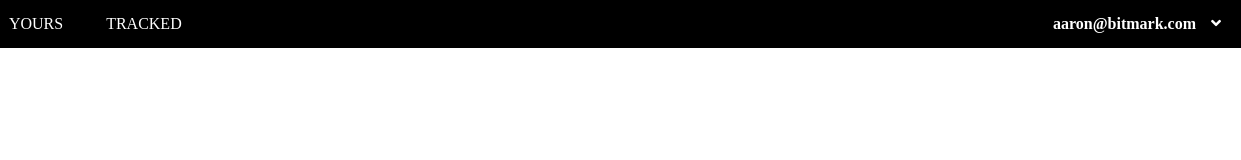
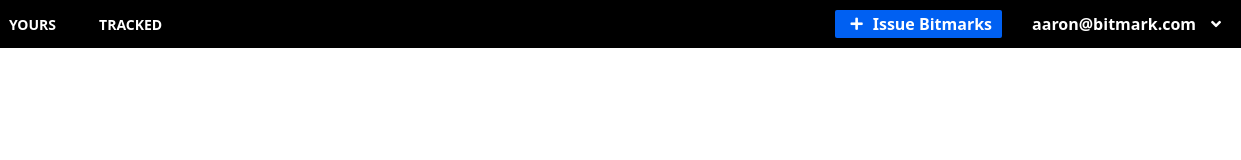
Before and after one commit to jamieabc/prototype, a website: page webapp/properties.html in a window 1280 px wide. Shown: the full height of the page, 39-1280 px from the left. Drawn offline with nearby package versions, Linux system fonts and the light colour scheme; files that its build step writes are made by us from their sources; files whose address does not match are found by name.

Commit message:
add issue btns

```diff
--- a/assets/main.scss
+++ b/assets/main.scss
@@ -1,3 +1,12 @@
+body {
+  padding: 0;
+  color: #000;
+  background: #fff;
+  font-weight: 300;
+  font-size: 14px;
+  font-family: Avenir, 'Noto Sans', sans-serif;
+}
+
 .header {
   background: black;
   height: 48px;
@@ -29,6 +38,7 @@
 
   .header__list--left {
     width: calc(50% - 45px);
+    font-weight: bold;
 
     ul {
       display: flex;
@@ -45,7 +55,6 @@
       }
     }
 
-
     .header__list--white {
       color: white;
     }
@@ -55,10 +64,7 @@
     width: 50%;
     display: flex;
     justify-content: flex-end;
-
-    .header__issue {
-
-    }
+    height: 48px;
 
     .header__account {
       display: inline-flex;
@@ -84,5 +90,29 @@
       padding: 0 5px 0 15px;
     }
 
+    .header__issue-wrapper {
+      display: flex;
+      align-items: center;
+      background: #0060f2;
+      text-decoration: none;
+      padding: 2.5px 10px 2.5px 5px;
+      margin: 10px 15px;
+      border-radius: 2px;
+
+      .header__issue {
+        font-size: 16px;
+        font-weight: 700;
+        color: white;
+      }
+
+      .header__plus {
+        margin: 10px;
+      }
+
+      .header__issue-wrapper--white {
+        color: white;
+      }
+    }
+
   }
 }
--- a/webapp/properties.html
+++ b/webapp/properties.html
@@ -26,12 +26,21 @@
 
         <div class="header__list--right">
 
+          <a  href="#" class="header__issue-wrapper">
+            <!-- <svg class="icon-plus header__plus header__issue-wrapper--white"> -->
+            <!--   <use xlink:href="../build/images/icons.svg#icon-plus" xmlns:xlink="http://www.w3.org/1999/xlink"></use> -->
+              <!-- </svg> -->
+            <i class="header__plus header__issue-wrapper--white fas fa-plus"></i>
+            <span class="header__issue">Issue Bitmarks</span>
+          </a> <!-- end of header__issue--wrapper -->
+
           <div class="header__account">
             <span class="header__email">aaron@bitmark.com</span>
             <span class="header__triangle">
               <i aria-hidden="true" class="fa fa-angle-down"></i>
             </span>
           </div> <!-- end of header__account -->
+
 
         </div>
       </div>
```
